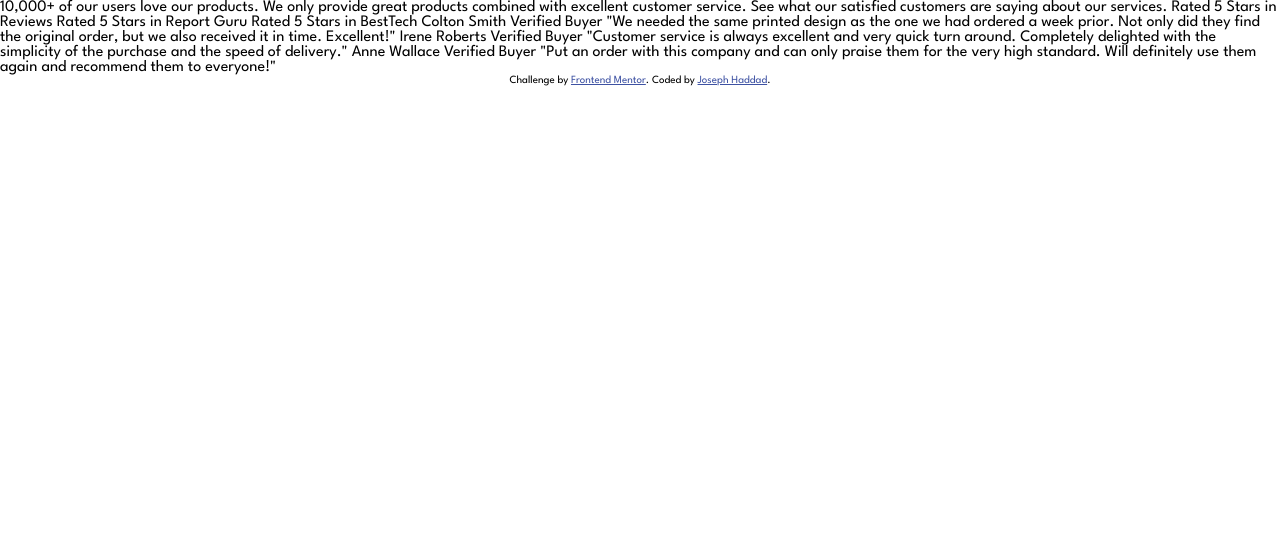
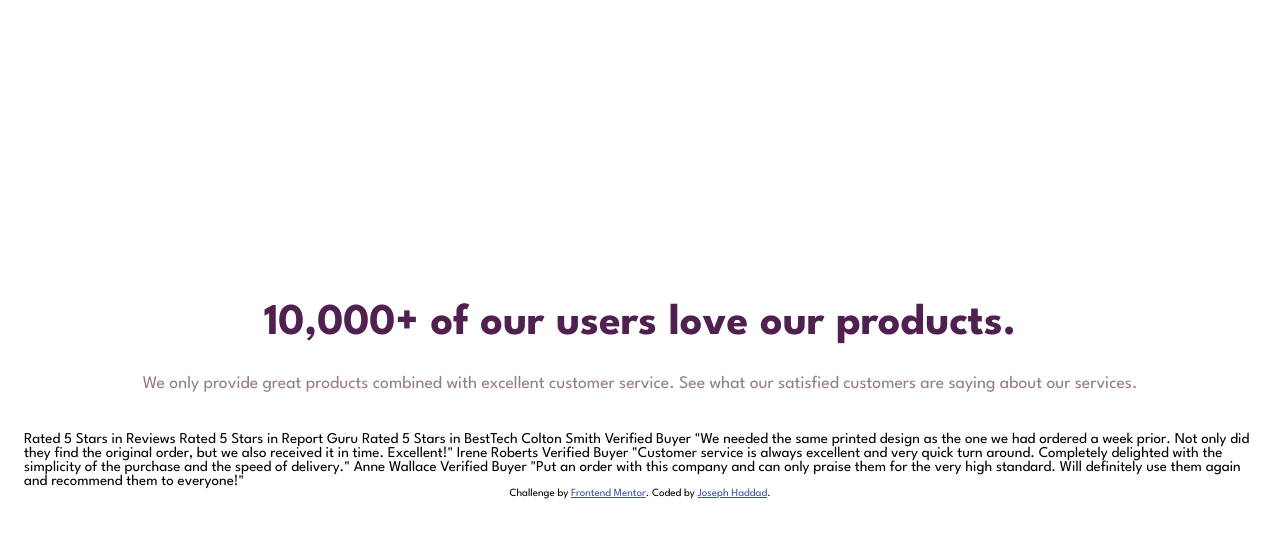
Before and after one commit to joehaddad1000/Social-proof-section, a plain HTML site: page index.html in a window 1280 px wide. Drawn offline with Linux system fonts and the light colour scheme.

Commit message:
h1 and p

```diff
--- a/index.html
+++ b/index.html
@@ -13,10 +13,14 @@
 </head>
 
 <body>
-  10,000+ of our users love our products.
+  <main>
+    <h1> 10,000+ of our users love our products.
+    </h1>
+    <p> We only provide great products combined with excellent customer service. See what our satisfied customers are saying about our services.
+    </p>
+  </main>
 
-  We only provide great products combined with excellent customer service.
-  See what our satisfied customers are saying about our services.
+
 
   Rated 5 Stars in Reviews
   Rated 5 Stars in Report Guru
--- a/style.css
+++ b/style.css
@@ -1,4 +1,13 @@
 @import url('https://fonts.googleapis.com/css2?family=League+Spartan:wght@400;500;700&display=swap');
+
+:root {
+  --Very-Dark-Magenta: hsl(300, 43%, 22%);
+  --Soft-Pink: hsl(333, 80%, 67%);
+  /**/
+  --Dark-Grayish-Magenta: hsl(303, 10%, 53%);
+  --Light-Grayish-Magenta: hsl(300, 24%, 96%);
+  --White: hsl(0, 0%, 100%);
+}
 
 * {
   box-sizing: border-box;
@@ -8,7 +17,41 @@
 
 body {
   font-family: 'League Spartan', sans-serif;
+  font-size: 0.9375rem;
+  display: flex;
+  justify-content: center;
+  align-items: center;
+  flex-direction: column;
+  height: 100vh;
+  padding: 1.5rem;
 }
+
+main {
+  display: flex;
+  justify-content: center;
+  align-items: center;
+  flex-direction: column;
+  font-size: 1.375rem;
+  text-align: center;
+}
+
+main h1 {
+  color: var(--Very-Dark-Magenta);
+  margin-bottom: 2rem;
+}
+
+main p {
+  color: var(--Dark-Grayish-Magenta);
+  font-size: 1.1rem;
+  margin-bottom: 2.5rem;
+}
+
+
+
+
+
+
+
 
 /* FOOTER */
 .attribution {
```
